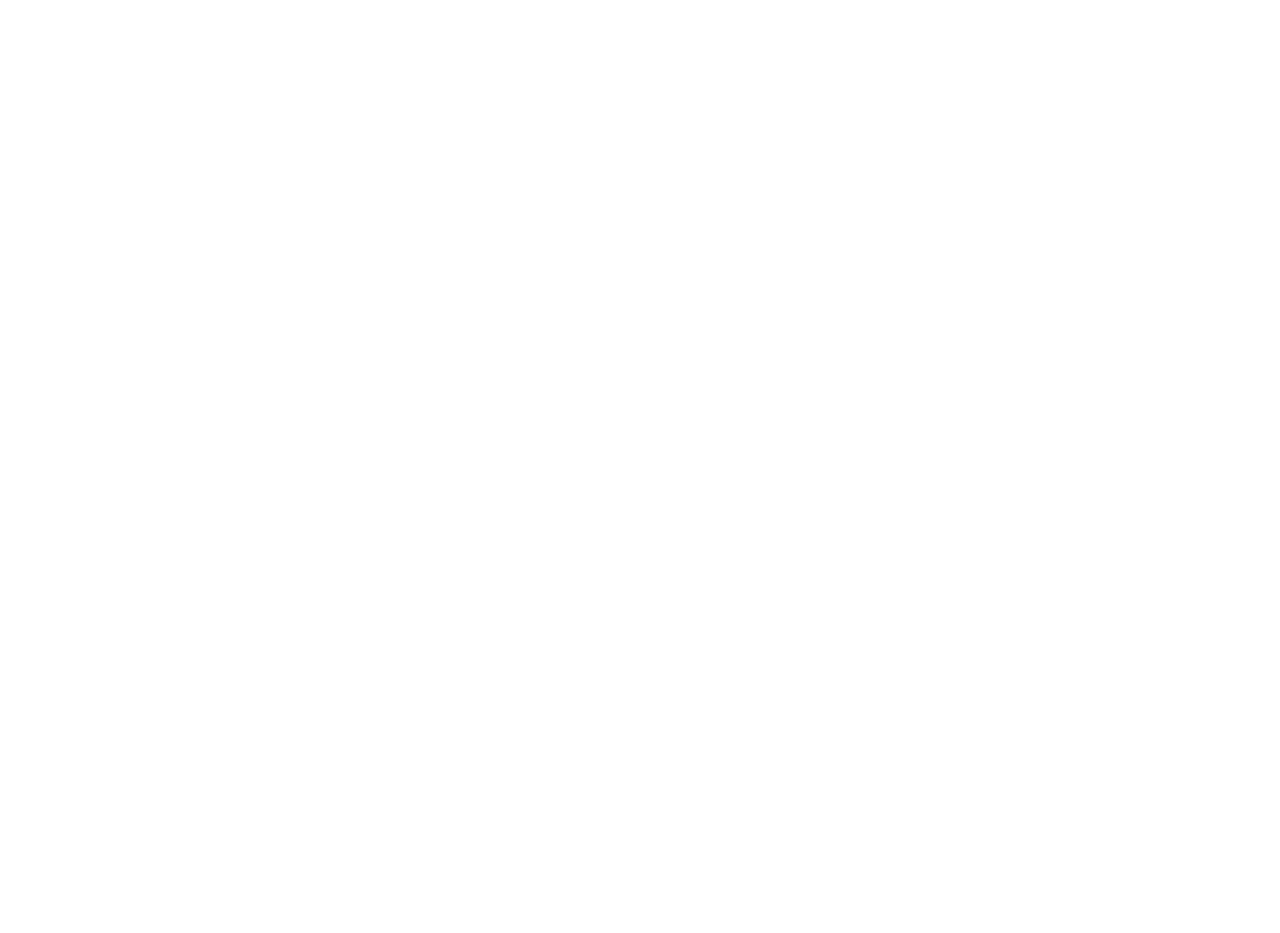
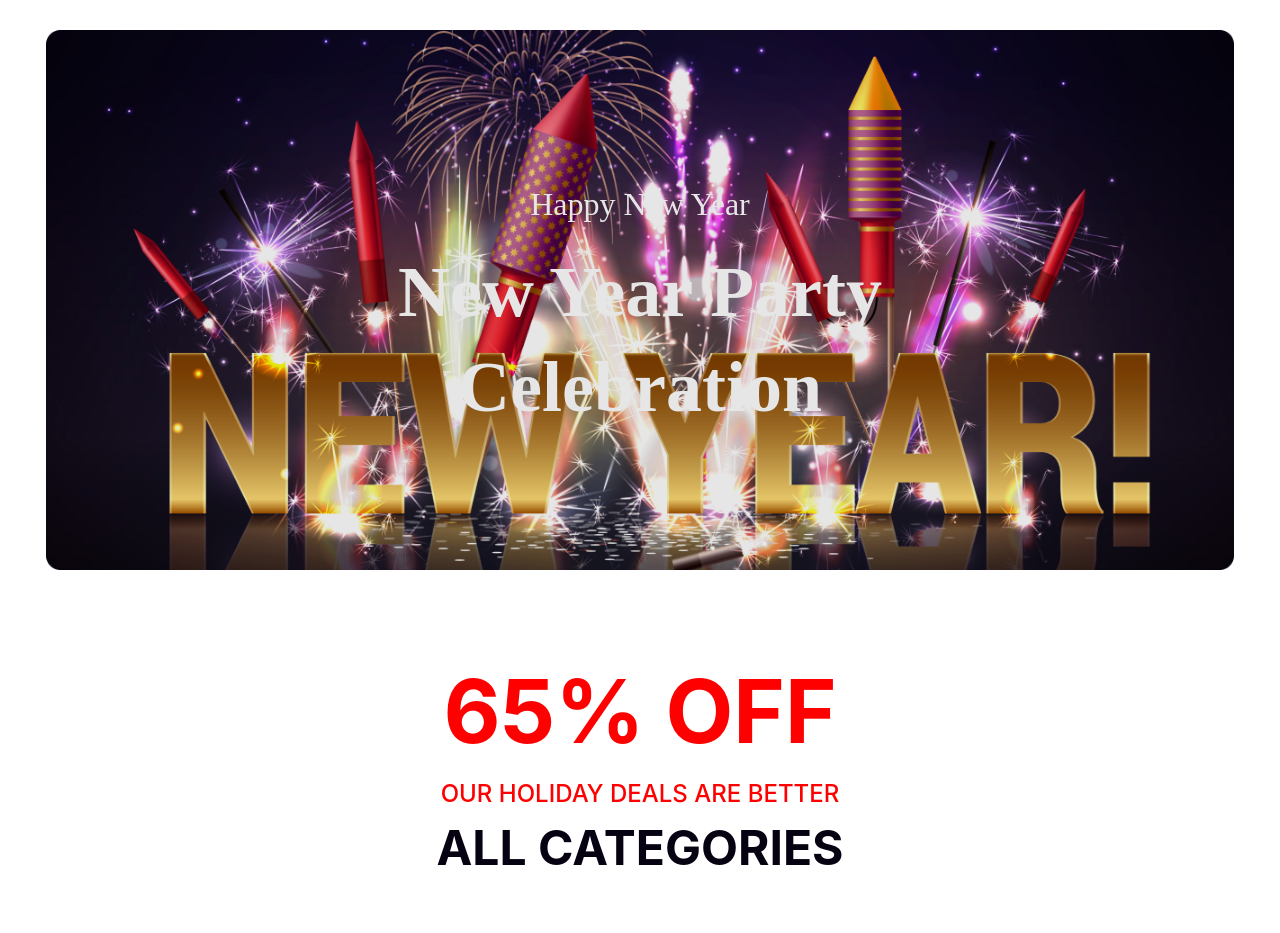
Before and after one commit to Riduu1/First-Assingment, a plain HTML site: page index.html in a window 1280 px wide. Shown: the top 933 px of the page. Before the commit the page ends 800 px from the top, so only its background shows below. Drawn offline with Linux system fonts and the light colour scheme.

Commit message:
created some class style

```diff
--- a/index.html
+++ b/index.html
@@ -3,14 +3,26 @@
 <head>
     <meta charset="UTF-8">
     <meta name="viewport" content="width=device-width, initial-scale=1.0">
-    <title>Document</title>
+    <title>New Year Mission</title>
+    <link rel="stylesheet" href="\styles\style.css">
 </head>
 <body>
     <header>
-
+        <img src="\resources\Banner Image.png" alt="Banner Image">
+        <div class="text-overlay">
+            <h1>Happy New Year</h1>
+            <h2>New Year Party Celebration</h2>
+        </div>
     </header>
     <main>
-
+        <div class="second-section">
+            <div class="text-lines">
+                <h1>65% OFF</h1>
+                <p>OUR HOLIDAY DEALS ARE BETTER</p>
+                <h3 class="categories">ALL CATEGORIES</h3>
+            </div>
+            <img src="\resources\New Year Photo.png" alt="New Year Photo">
+        </div>
     </main>
     <footer>
 
--- /dev/null
+++ b/styles/style.css
@@ -0,0 +1,105 @@
+body {
+    margin: 0;
+}
+
+header {
+    width: 100%;
+    height: 600px;
+    display: flex;
+    justify-content: center;
+    align-items: center;
+    overflow-x: hidden;
+    padding: 30px 10px;
+    box-sizing: border-box;
+    filter: brightness(90%);
+}
+
+header img {
+    max-width: 100%;
+    max-height: 100%;
+    height: auto;
+}
+
+.text-overlay {
+    position: absolute;
+    top: 50%;
+    left: 50%;
+    transform: translate(-50%, -50%);
+    text-align: center;
+    color: #FFF;
+    font-family: Merriweather;
+}
+
+.text-overlay h1 {
+    font-size: 32px;
+    font-style: normal;
+    font-weight: 400;
+    line-height: normal;
+}
+
+.text-overlay h2 {
+    width: 632px;
+    font-size: 72px;
+    font-style: normal;
+    font-weight: 900;
+    line-height: 95px;
+    margin: 0 auto;
+}
+.text-overlay h1,
+.text-overlay h2 {
+    color: #FFF;
+    filter: brightness(150%);
+
+}
+ /* New section styles */
+.second-section {
+    padding: 0 10px; /* Padding according to Figma */
+    display: flex;
+    justify-content: center;
+    align-items: center;
+    flex-direction: column;
+    margin-top: 10px; /* Padding on top */
+}
+
+.second-section .text-lines {
+    padding: 48px 0; /* Padding for text lines */
+    text-align: center;
+    font-family: 'Inter', sans-serif;
+}
+
+.second-section .text-lines h1 {
+    color: #F00;
+    font-size: 88px;
+    font-style: normal;
+    font-family: 'Inter', sans-serif;
+    font-weight: 700;
+    line-height: normal;
+    margin: 0;
+}
+
+.second-section .text-lines p {
+    color: #F00;
+    font-size: 24px;
+    font-style: normal;
+    font-family: 'Inter', sans-serif;
+    font-weight: 500;
+    line-height: normal;
+    margin: 10px 0;
+    padding: 5px 0 0 0;
+}
+
+.second-section .categories {
+    color: #070211;
+    font-size: 48px;
+    font-family: 'Inter', sans-serif;
+    font-weight: 700;
+    line-height: normal;
+    margin: 5px 0 0;
+}
+
+.second-section img {
+    width: 802.9px;
+    height: 500px;
+    flex-shrink: 0;
+    padding: 10px 0; /* Padding for image */
+}
```
Also changed, not shown: resources/contact/Facebook.png (renamed from resources/Facebook.png), resources/contact/Instagram.png (renamed from resources/Instagram.png), resources/contact/Linkedin.png (renamed from resources/Linkedin.png), resources/contact/Twitter.png (renamed from resources/Twitter.png), resources/gifts/Rectangle 3.png (renamed from resources/Rectangle 3.png), resources/gifts/Rectangle 4.png (renamed from resources/Rectangle 4.png), resources/gifts/Rectangle 5.png (renamed from resources/Rectangle 5.png), resources/gifts/Rectangle 6.png (renamed from resources/Rectangle 6.png), resources/gifts/Rectangle 7.png (renamed from resources/Rectangle 7.png), resources/gifts/Rectangle 8.png (renamed from resources/Rectangle 8.png).
